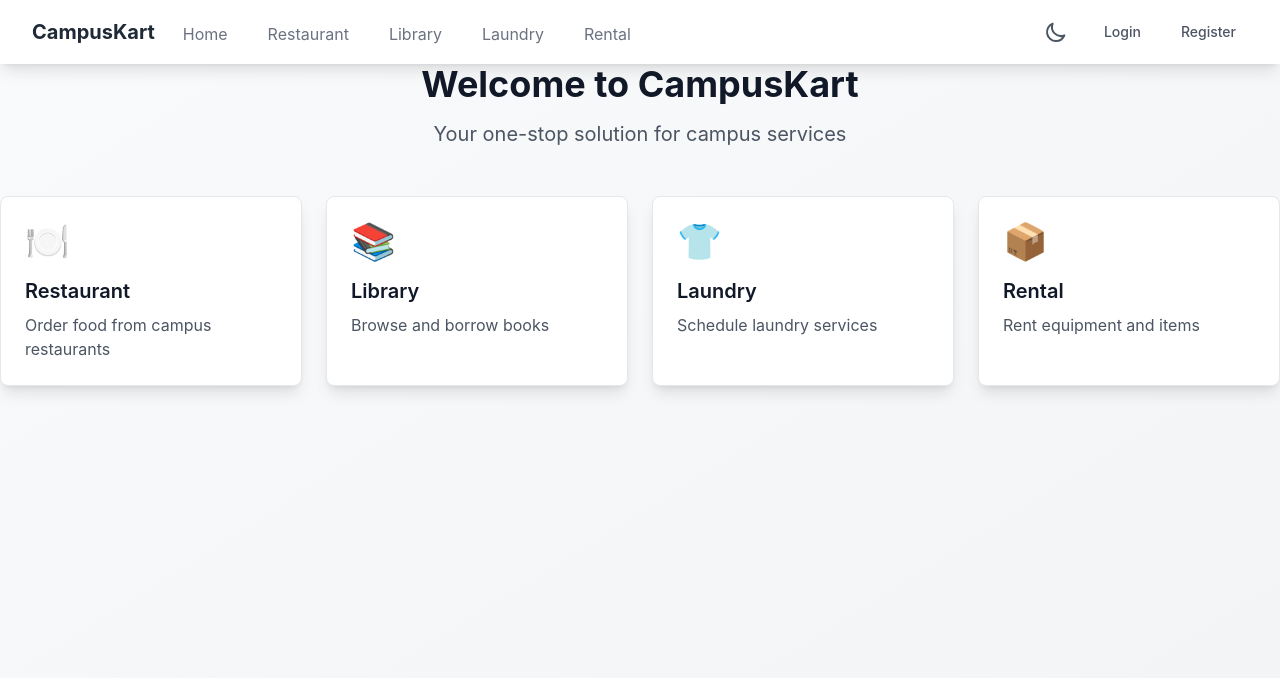
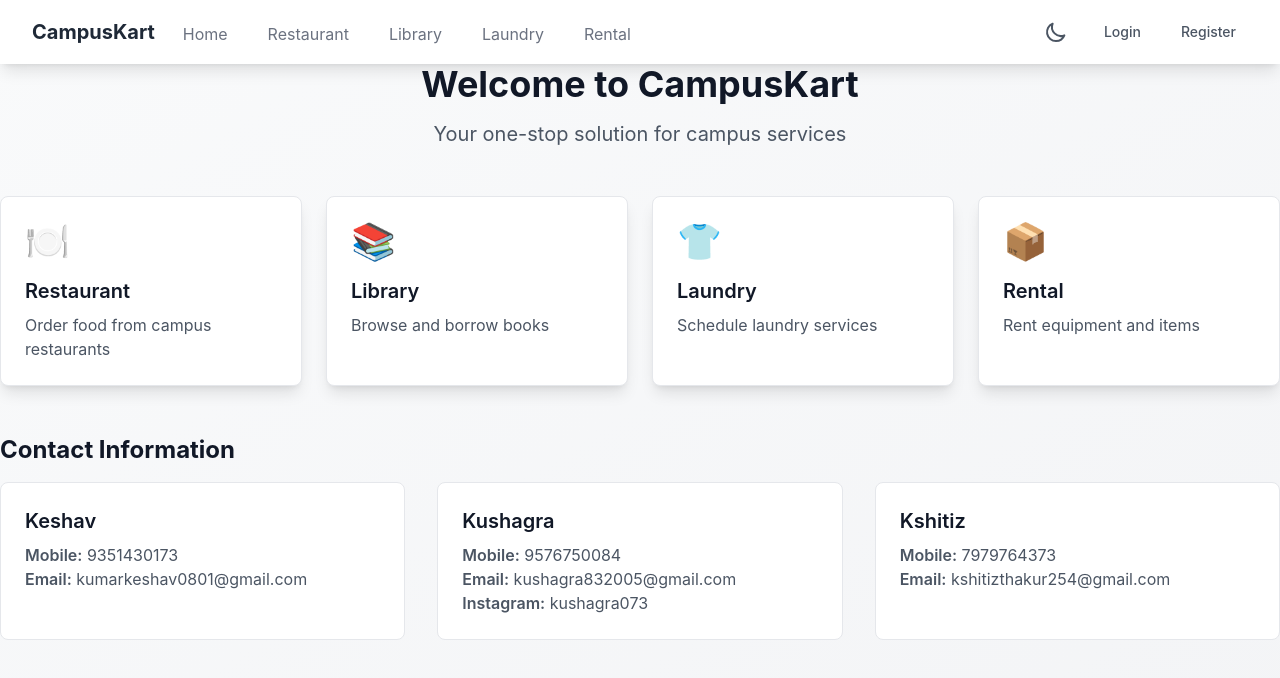
Before and after one commit to kushagra1607/CampusKart, a React (Create React App) app in the folder frontend/: page / in a window 1280 px wide. Shown: the top 678 px of the page. Built offline with nearby package versions, Linux system fonts and the light colour scheme.

Commit message:
Add contact information section to homepage

```diff
--- a/frontend/src/pages/Home.js
+++ b/frontend/src/pages/Home.js
@@ -74,6 +74,36 @@ function Home() {
           </Link>
         ))}
       </div>
+
+      <div className="mt-12">
+        <h2 className={`text-2xl font-bold mb-4 ${darkMode ? "text-white" : "text-gray-900"}`}>
+          Contact Information
+        </h2>
+        <div className="grid grid-cols-1 md:grid-cols-3 gap-8">
+          <div className={`p-6 rounded-lg ${darkMode ? "bg-gray-800" : "bg-white"} border ${darkMode ? "border-gray-700" : "border-gray-200"}`}>
+            <h3 className={`text-xl font-semibold mb-2 ${darkMode ? "text-white" : "text-gray-900"}`}>Keshav</h3>
+            <p className={`${darkMode ? "text-gray-300" : "text-gray-600"}`}>
+              <span className="font-semibold">Mobile:</span> 9351430173<br />
+              <span className="font-semibold">Email:</span> kumarkeshav0801@gmail.com
+            </p>
+          </div>
+          <div className={`p-6 rounded-lg ${darkMode ? "bg-gray-800" : "bg-white"} border ${darkMode ? "border-gray-700" : "border-gray-200"}`}>
+            <h3 className={`text-xl font-semibold mb-2 ${darkMode ? "text-white" : "text-gray-900"}`}>Kushagra</h3>
+            <p className={`${darkMode ? "text-gray-300" : "text-gray-600"}`}>
+              <span className="font-semibold">Mobile:</span> 9576750084<br />
+              <span className="font-semibold">Email:</span> kushagra832005@gmail.com<br />
+              <span className="font-semibold">Instagram:</span> kushagra073
+            </p>
+          </div>
+          <div className={`p-6 rounded-lg ${darkMode ? "bg-gray-800" : "bg-white"} border ${darkMode ? "border-gray-700" : "border-gray-200"}`}>
+            <h3 className={`text-xl font-semibold mb-2 ${darkMode ? "text-white" : "text-gray-900"}`}>Kshitiz</h3>
+            <p className={`${darkMode ? "text-gray-300" : "text-gray-600"}`}>
+              <span className="font-semibold">Mobile:</span> 7979764373<br />
+              <span className="font-semibold">Email:</span> kshitizthakur254@gmail.com
+            </p>
+          </div>
+        </div>
+      </div>
     </div>
   );
 }
```
